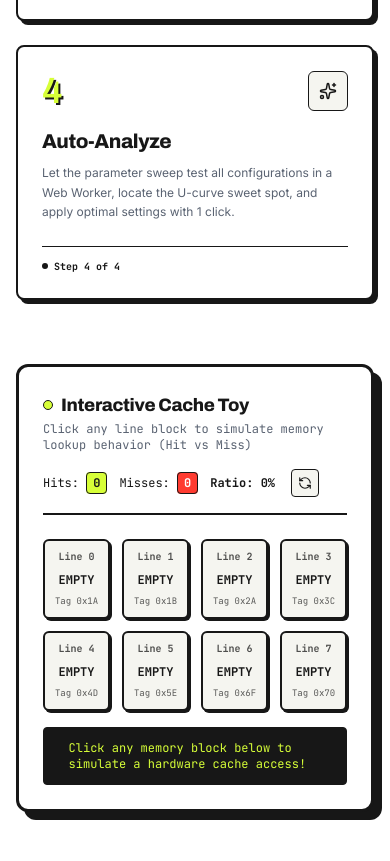
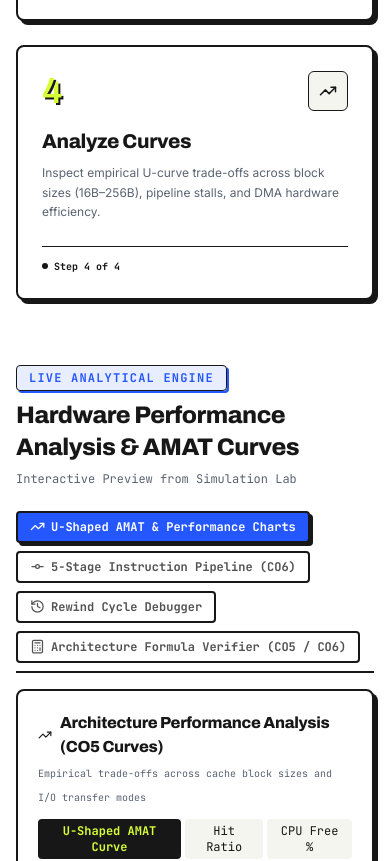
Before and after one commit to Haripriya24071/BufferZero, a React (Vite) app: page / in a window 390 px wide. Shown: the part 3720-4581 px from the top of the page. Built offline with nearby package versions, Linux system fonts and the light colour scheme.

Commit message:
feat(landing): embed interactive Architecture Analysis & AMAT Curves in HowItWorks section

```diff
--- a/src/components/landing/HowItWorks.tsx
+++ b/src/components/landing/HowItWorks.tsx
@@ -1,7 +1,35 @@
-import React, { useState } from "react";
-import { Sliders, PlayCircle, BarChart3, Sparkles, RefreshCcw } from "lucide-react";
+import React, { useState, useMemo } from "react";
+import {
+  Sliders,
+  PlayCircle,
+  BarChart3,
+  RefreshCcw,
+  TrendingUp,
+  GitCommit,
+  History,
+  Calculator,
+} from "lucide-react";
+import { ChartsView } from "../lab/ChartsView";
+import { PipelineView } from "../lab/PipelineView";
+import { RewindDebugger } from "../lab/RewindDebugger";
+import { HandCheckPanel } from "../lab/HandCheckPanel";
+import { Simulation, DEFAULT_CONFIG } from "../../engine/simulation";
 
 export const HowItWorks: React.FC = () => {
+  // Active bottom analysis tab for live preview
+  const [analysisTab, setAnalysisTab] = useState<"charts" | "pipeline" | "debugger" | "handcheck">("charts");
+
+  // Sample simulation for live interactive charts & pipeline preview on landing page
+  const landingSim = useMemo(() => {
+    const sim = new Simulation(DEFAULT_CONFIG);
+    for (let i = 0; i < 28; i++) {
+      sim.step();
+    }
+    return sim;
+  }, []);
+
+  const landingMetrics = landingSim.getMetrics();
+
   // Interactive 8-block Cache Toy state
   const [toyBlocks, setToyBlocks] = useState<Array<{ id: number; tag: number; status: "empty" | "hit" | "miss" }>>([
     { id: 0, tag: 0x1A, status: "empty" },
@@ -93,9 +121,9 @@ export const HowItWorks: React.FC = () => {
     },
     {
       num: "4",
-      title: "Auto-Analyze",
-      desc: "Let the parameter sweep test all configurations in a Web Worker, locate the U-curve sweet spot, and apply optimal settings with 1 click.",
-      icon: Sparkles,
+      title: "Analyze Curves",
+      desc: "Inspect empirical U-curve trade-offs across block sizes (16B–256B), pipeline stalls, and DMA hardware efficiency.",
+      icon: TrendingUp,
     },
   ];
 
@@ -148,6 +176,94 @@ export const HowItWorks: React.FC = () => {
           })}
         </div>
 
+        {/* Interactive Architecture Analysis Suite (Feature in space between Stepper and Cache Toy) */}
+        <div className="mb-16 space-y-4">
+          <div className="flex flex-col sm:flex-row sm:items-center justify-between gap-2 pb-2">
+            <div>
+              <span className="font-mono text-xs uppercase tracking-widest text-[#2457FF] font-bold px-3 py-1 bg-[#2457FF]/10 border border-[#2457FF] rounded inline-block shadow-[2px_2px_0_#2457FF]">
+                Live Analytical Engine
+              </span>
+              <h3 className="font-display text-2xl sm:text-3xl text-[#171717] mt-2">
+                Hardware Performance Analysis & AMAT Curves
+              </h3>
+            </div>
+            <span className="font-mono text-xs text-[#5A6372]">
+              Interactive Preview from Simulation Lab
+            </span>
+          </div>
+
+          {/* Tab Navigation */}
+          <div className="flex flex-wrap items-center gap-2 border-b-2 border-[#171717] pb-2">
+            <button
+              onClick={() => setAnalysisTab("charts")}
+              className={`px-3 py-1.5 rounded font-mono text-xs font-bold border-2 border-[#171717] flex items-center gap-1.5 transition-all cursor-pointer ${
+                analysisTab === "charts"
+                  ? "bg-[#2457FF] text-white shadow-[3px_3px_0_#171717]"
+                  : "bg-[#FFFFFF] text-[#525252] hover:text-[#171717]"
+              }`}
+            >
+              <TrendingUp size={15} />
+              <span>U-Shaped AMAT & Performance Charts</span>
+            </button>
+
+            <button
+              onClick={() => setAnalysisTab("pipeline")}
+              className={`px-3 py-1.5 rounded font-mono text-xs font-bold border-2 border-[#171717] flex items-center gap-1.5 transition-all cursor-pointer ${
+                analysisTab === "pipeline"
+                  ? "bg-[#2457FF] text-white shadow-[3px_3px_0_#171717]"
+                  : "bg-[#FFFFFF] text-[#525252] hover:text-[#171717]"
+              }`}
+            >
+              <GitCommit size={15} />
+              <span>5-Stage Instruction Pipeline (CO6)</span>
+            </button>
+
+            <button
+              onClick={() => setAnalysisTab("debugger")}
+              className={`px-3 py-1.5 rounded font-mono text-xs font-bold border-2 border-[#171717] flex items-center gap-1.5 transition-all cursor-pointer ${
+                analysisTab === "debugger"
+                  ? "bg-[#2457FF] text-white shadow-[3px_3px_0_#171717]"
+                  : "bg-[#FFFFFF] text-[#525252] hover:text-[#171717]"
+              }`}
+            >
+              <History size={15} />
+              <span>Rewind Cycle Debugger</span>
+            </button>
+
+            <button
+              onClick={() => setAnalysisTab("handcheck")}
+              className={`px-3 py-1.5 rounded font-mono text-xs font-bold border-2 border-[#171717] flex items-center gap-1.5 transition-all cursor-pointer ${
+                analysisTab === "handcheck"
+                  ? "bg-[#2457FF] text-white shadow-[3px_3px_0_#171717]"
+                  : "bg-[#FFFFFF] text-[#525252] hover:text-[#171717]"
+              }`}
+            >
+              <Calculator size={15} />
+              <span>Architecture Formula Verifier (CO5 / CO6)</span>
+            </button>
+          </div>
+
+          {/* Tab Contents */}
+          <div>
+            {analysisTab === "charts" && <ChartsView currentConfig={DEFAULT_CONFIG} />}
+            {analysisTab === "pipeline" && (
+              <PipelineView
+                missRatio={landingMetrics.missRatio}
+                missPenalty={landingMetrics.missPenalty}
+              />
+            )}
+            {analysisTab === "debugger" && (
+              <RewindDebugger
+                history={landingSim.history}
+                geometry={landingSim.cache.geometry}
+              />
+            )}
+            {analysisTab === "handcheck" && (
+              <HandCheckPanel config={DEFAULT_CONFIG} metrics={landingMetrics} />
+            )}
+          </div>
+        </div>
+
         {/* Interactive Cache Toy */}
         <div className="bg-[#FFFFFF] border-3 border-[#171717] p-6 md:p-8 rounded-xl shadow-[8px_8px_0_#171717] max-w-4xl mx-auto">
           <div className="flex flex-col sm:flex-row sm:items-center justify-between gap-4 mb-6 pb-4 border-b-2 border-[#171717]/10">
@@ -179,47 +295,39 @@ export const HowItWorks: React.FC = () => {
                 className="p-1.5 bg-[#F5F5F0] hover:bg-[#EBEBE6] border border-[#171717] rounded text-[#171717] transition-colors"
                 title="Reset Cache Toy"
               >
-                <RefreshCcw size={14} />
+                <RefreshCcw size={16} />
               </button>
             </div>
           </div>
 
-          {/* 8 Blocks Row */}
-          <div className="grid grid-cols-4 sm:grid-cols-8 gap-3 mb-4">
-            {toyBlocks.map((block, idx) => (
+          <div className="grid grid-cols-4 sm:grid-cols-8 gap-3 mb-6">
+            {toyBlocks.map((b, idx) => (
               <button
-                key={block.id}
+                key={b.id}
                 onClick={() => handleBlockClick(idx)}
-                className={`h-20 rounded-md border-2 border-[#171717] flex flex-col items-center justify-between p-2 cursor-pointer transition-all transform active:scale-95 ${
-                  block.status === "hit"
-                    ? "bg-[#D7FF38] shadow-[3px_3px_0_#171717]"
-                    : block.status === "miss"
-                    ? "bg-[#FF3B30] text-white shadow-[3px_3px_0_#171717]"
-                    : "bg-[#F5F5F0] hover:bg-[#EBEBE6] shadow-[2px_2px_0_#171717]"
+                className={`h-20 rounded-lg border-2 border-[#171717] font-mono flex flex-col items-center justify-center gap-1 transition-all cursor-pointer shadow-[3px_3px_0_#171717] active:translate-y-0.5 ${
+                  b.status === "hit"
+                    ? "bg-[#D7FF38] text-[#171717]"
+                    : b.status === "miss"
+                    ? "bg-[#FF3B30] text-white"
+                    : "bg-[#F5F5F0] hover:bg-[#EBEBE6] text-[#5A6372]"
                 }`}
               >
-                <span className="font-mono text-[10px] font-bold opacity-75">
-                  Line {block.id}
-                </span>
-
-                <div className="font-mono text-xs font-extrabold uppercase">
-                  {block.status === "empty" ? "Empty" : block.status === "hit" ? "HIT" : "MISS"}
-                </div>
-
-                <span className="font-mono text-[9px] opacity-70">
-                  Tag 0x{block.tag.toString(16).toUpperCase()}
+                <span className="text-[10px] opacity-75">#{b.id}</span>
+                <span className="text-xs font-bold">0x{b.tag.toString(16).toUpperCase()}</span>
+                <span className="text-[9px] uppercase font-bold tracking-wider">
+                  {b.status}
                 </span>
               </button>
             ))}
           </div>
 
-          {/* Running Status Feed */}
-          <div className="bg-[#171717] text-[#D7FF38] font-mono text-xs p-3 rounded border border-[#171717] flex items-center justify-between">
+          <div className="p-3 bg-[#171717] text-white rounded font-mono text-xs flex items-center justify-between">
             <div className="flex items-center gap-2">
-              <span className="w-2 h-2 rounded-full bg-[#D7FF38] animate-ping"></span>
-              <span>{toyStats.lastAction}</span>
+              <span className="w-2 h-2 rounded-full bg-[#D7FF38] animate-pulse"></span>
+              <span className="text-[#EBEBE6]">{toyStats.lastAction}</span>
             </div>
-            <span className="text-[10px] text-[#8E99A8] hidden sm:inline">Click cached block to trigger HIT</span>
+            <span className="text-[10px] text-[#A3A3A3] hidden sm:inline">LRU Replacement</span>
           </div>
         </div>
       </div>
```
